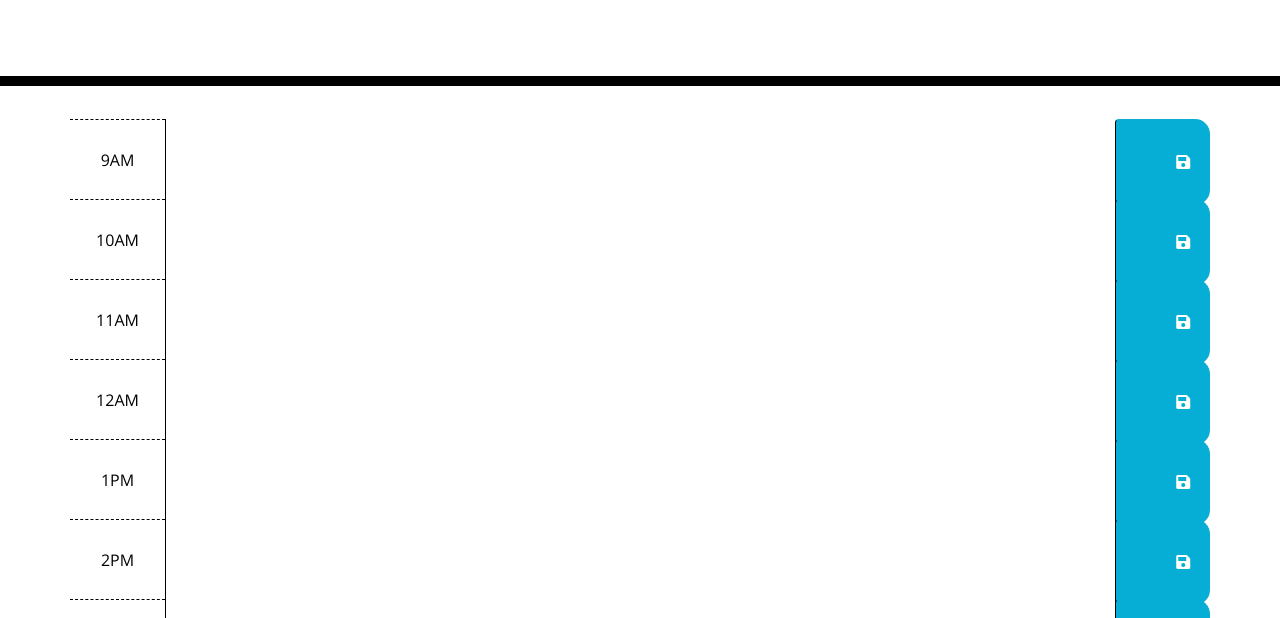
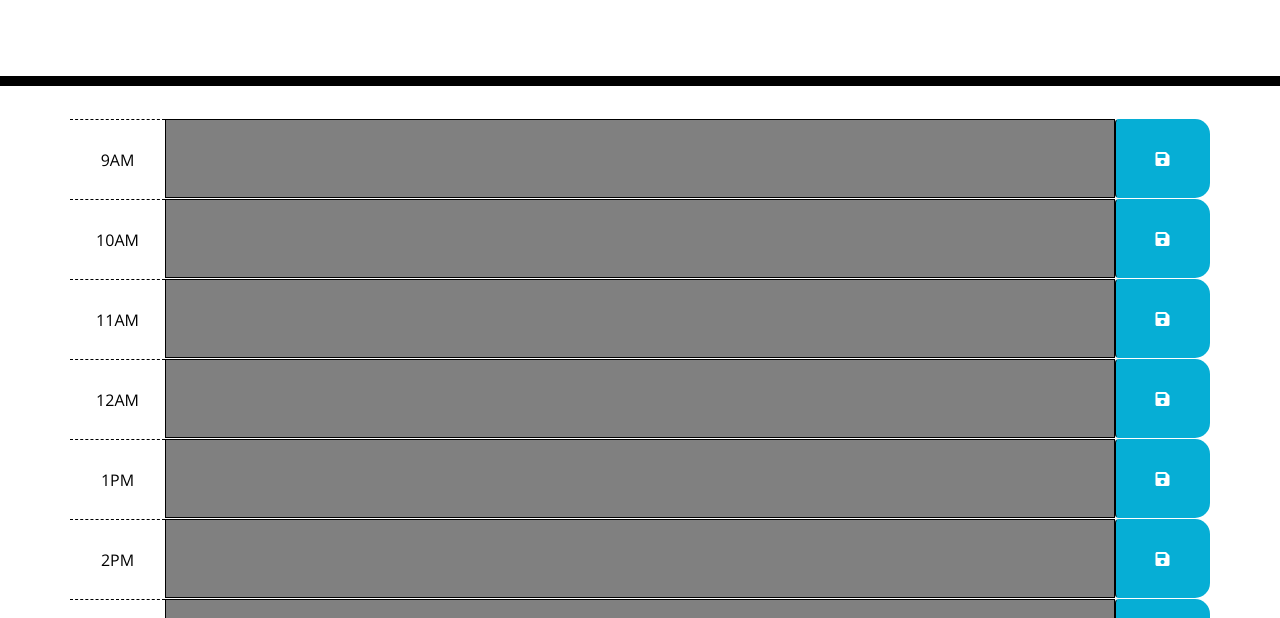
Before and after one commit to cedagbo/Daily-Planner-App, a plain HTML site: page starter/index.html in a window 1280 px wide. Shown: the part 182-800 px from the top of the page. Drawn offline with nearby package versions, Linux system fonts and the light colour scheme.

Commit message:
update files

```diff
--- a/starter/index.html
+++ b/starter/index.html
@@ -4,6 +4,8 @@
     <meta charset="UTF-8" />
     <meta name="viewport" content="width=device-width, initial-scale=1.0" />
     <meta http-equiv="X-UA-Compatible" content="ie=edge" />
+    <!--Bootstrap CSS-->
+    <link rel="stylesheet" href="https://cdn.jsdelivr.net/npm/bootstrap@4.0.0/dist/css/bootstrap.min.css" integrity="sha384-Gn5384xqQ1aoWXA+058RXPxPg6fy4IWvTNh0E263XmFcJlSAwiGgFAW/dAiS6JXm" crossorigin="anonymous">
     <link
       rel="stylesheet"
       href="https://stackpath.bootstrapcdn.com/bootstrap/4.3.1/css/bootstrap.min.css"
@@ -23,6 +25,7 @@
   </head>
 
   <body>
+
     <header class="jumbotron">
       <h1 class="display-3">Work Day Scheduler</h1>
       <p class="lead">A simple calendar app for scheduling your work day</p>
@@ -114,7 +117,9 @@
       </div>
     </div>
 
+
     <script src="https://cdnjs.cloudflare.com/ajax/libs/jquery/3.2.1/jquery.min.js"></script>
     <script src="https://cdnjs.cloudflare.com/ajax/libs/moment.js/2.24.0/moment.min.js"></script>
+    <script src="script.js"></script>
   </body>
 </html>
--- a/starter/style.css
+++ b/starter/style.css
@@ -28,6 +28,11 @@ textarea {
 .time-block {
   text-align: center;
   border-radius: 15px;
+}
+
+.col-md-10{
+  border: solid 1px;
+  background-color: grey;
 }
 
 .row {
```
